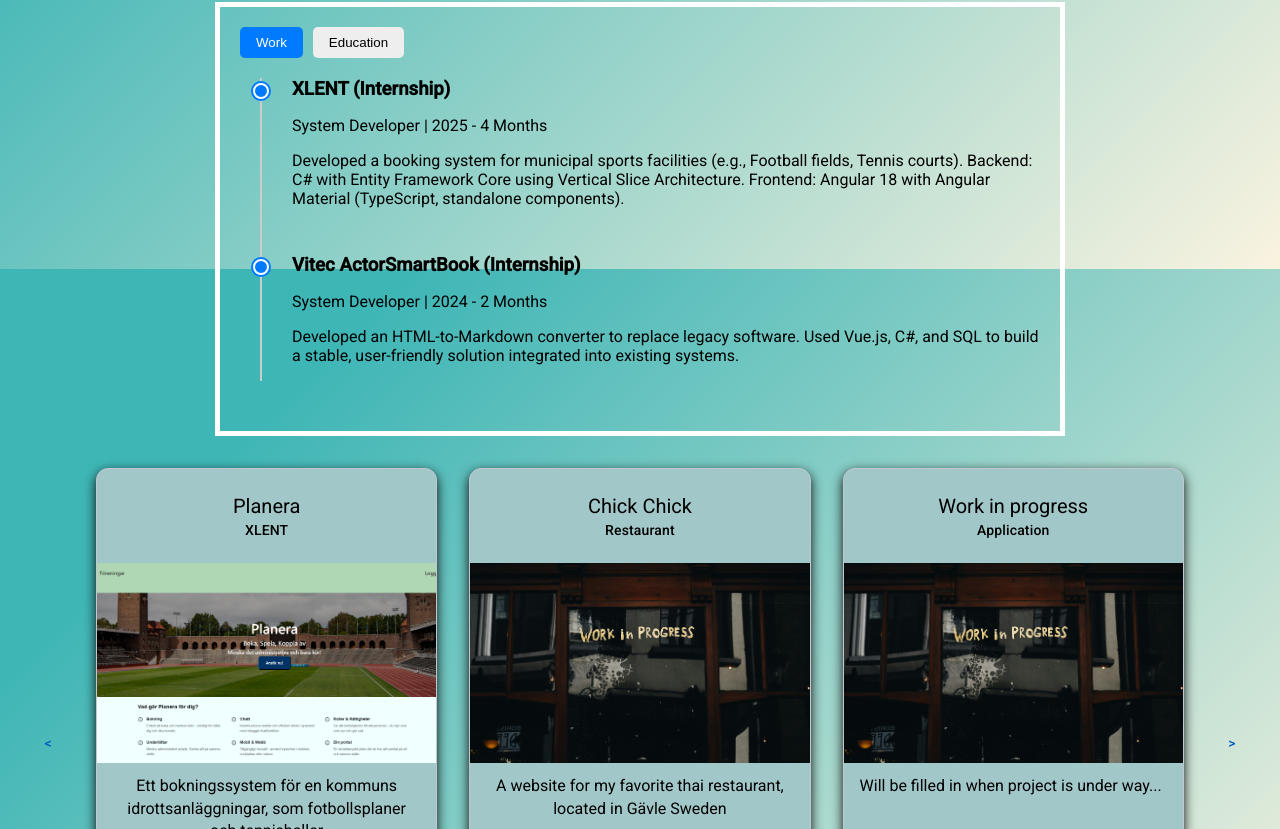
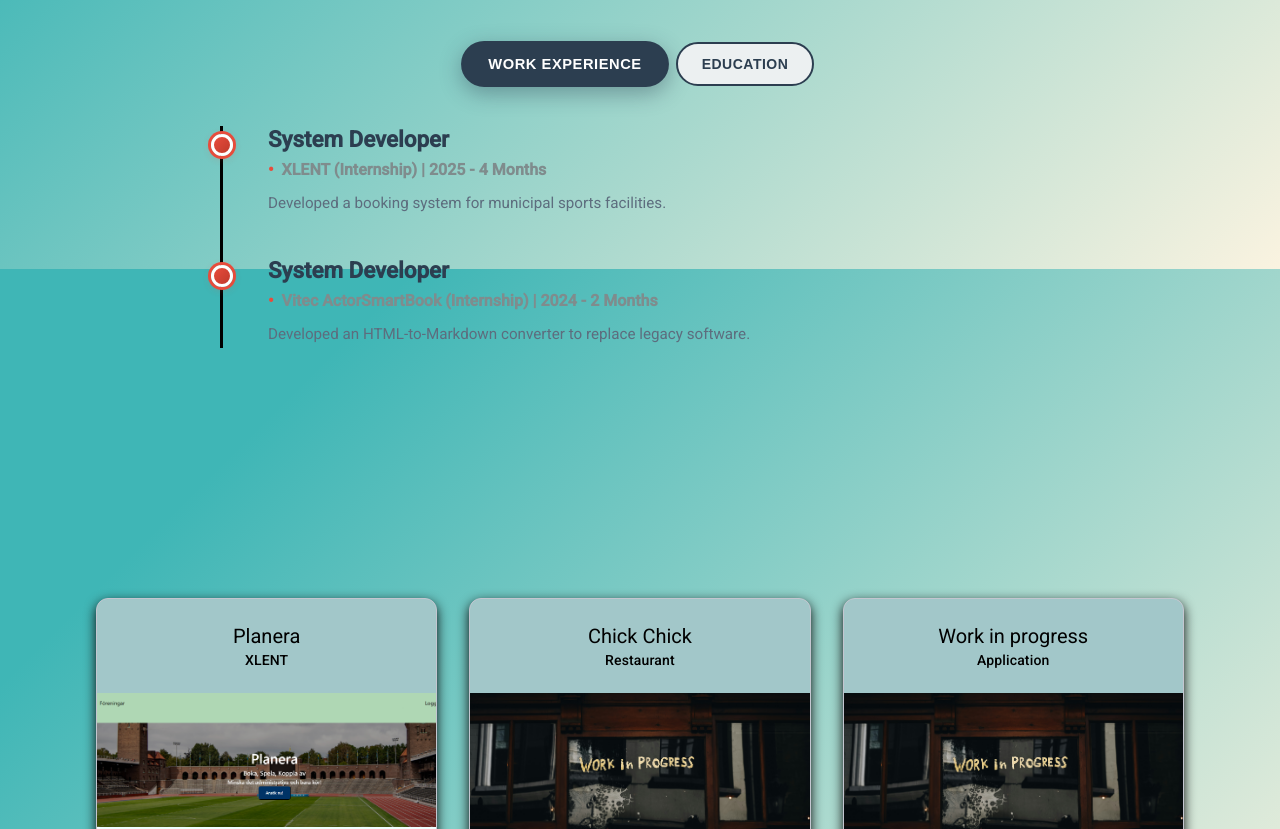
Before and after one commit to Palmen01/portfolio, an Angular app: page / in a window 1280 px wide. Shown: the part 1331-2160 px from the top of the page. Built offline with nearby package versions, Linux system fonts and the light colour scheme.

Commit message:
experience animations template

```diff
--- a/src/app/carousel/carousel.component.ts
+++ b/src/app/carousel/carousel.component.ts
@@ -28,7 +28,7 @@ export class CarouselComponent {
       title: 'Planera',
       subtitle: 'XLENT',
       image: 'Planera.PNG',
-      description: 'Ett bokningssystem för en kommuns idrottsanläggningar, som fotbollsplaner och tennishallar',
+      description: 'Booking system for municipal sports facilities such as Football Fields',
       git: "https://github.com/Palmen01",
       web: "https://jolly-coast-004c6b20f.6.azurestaticapps.net/home",
     },
--- a/src/app/experience/experience.component.css
+++ b/src/app/experience/experience.component.css
@@ -1,59 +1,253 @@
 .experience-section {
-  padding: 20px;
-  max-width: 800px;
+  padding: 40px 30px;
+  max-width: 900px;
   margin: auto;
-  border: solid white 5px;
+
 }
 
+/* Button Styling Improvements */
 .toggle-buttons {
   display: flex;
-  gap: 10px;
-  margin-bottom: 20px;
+  gap: 12px;
+  margin-bottom: 40px;
+  justify-content: center;
+
+  .toggle-btn {
+    padding: 12px 24px;
+    border: 2px solid #2c3e50;
+    background-color: #ecf0f1;
+    color: #2c3e50;
+    cursor: pointer;
+    border-radius: 25px;
+    font-weight: 600;
+    font-size: 14px;
+    letter-spacing: 0.5px;
+    position: relative;
+    overflow: hidden;
+    transition: all 0.3s cubic-bezier(0.4, 0, 0.2, 1);
+    text-transform: uppercase;
+
+    &::before {
+      content: '';
+      position: absolute;
+      top: 0;
+      left: -100%;
+      width: 100%;
+      height: 100%;
+      background: linear-gradient(90deg, transparent, rgba(255,255,255,0.4), transparent);
+      transition: left 0.5s;
+    }
+
+    &:hover {
+      background-color: #34495e;
+      color: white;
+      transform: translateY(-2px);
+      box-shadow: 0 8px 25px rgba(52, 73, 94, 0.3);
+
+      &::before {
+        left: 100%;
+      }
+    }
+
+    &.active {
+      background-color: #2c3e50;
+      color: white;
+      transform: scale(1.05);
+      box-shadow: 0 6px 20px rgba(44, 62, 80, 0.4);
+    }
+
+    &:active {
+      transform: translateY(0) scale(0.98);
+    }
+  }
 }
 
-button {
-  padding: 8px 16px;
-  border: none;
-  background-color: #eee;
-  cursor: pointer;
-  border-radius: 5px;
+/* Section Transitions */
+.section-container {
+  position: relative;
+  min-height: 400px;
 }
 
-button.active {
-  background-color: #007bff;
-  color: white;
+.timeline {
+  position: relative;
+  margin-left: 30px;
+  border-left: 3px solid black;
+  padding-left: 30px;
+
+  &.work {
+    border-left-color: black;
+  }
 }
 
-/* Timeline Layout */
-.timeline {
-  position: relative;
-  margin-left: 20px;
-  border-left: 2px solid #ccc;
-  padding-left: 20px;
-}
-
+/* Timeline Items with Stagger Animation */
 .timeline-item {
   display: flex;
   position: relative;
-  margin-bottom: 30px;
+  margin-bottom: 40px;
+  opacity: 0;
+  transform: translateX(-30px);
+  animation: slideInLeft 0.6s ease-out forwards;
+  transition: all 0.3s ease;
+
+  &:nth-child(1) { animation-delay: 0.1s; }
+  &:nth-child(2) { animation-delay: 0.2s; }
+  &:nth-child(3) { animation-delay: 0.3s; }
+  &:nth-child(4) { animation-delay: 0.4s; }
+  &:nth-child(5) { animation-delay: 0.5s; }
+
+  &:hover {
+    transform: translateX(5px);
+    background-color: rgba(52, 152, 219, 0.05);
+    border-radius: 8px;
+    padding: 15px;
+    margin-left: -15px;
+    box-shadow: 0 4px 15px rgba(52, 152, 219, 0.1);
+
+    .timeline-marker {
+      transform: scale(1.3);
+      box-shadow: 0 0 0 3px #3498db, 0 4px 15px rgba(52, 152, 219, 0.5);
+    }
+
+    .timeline-content h3 {
+      color: #3498db;
+    }
+
+    .timeline-content li {
+      color: #34495e;
+    }
+  }
 }
 
+/* Work section hover styles */
+.timeline.work .timeline-item:hover {
+  background-color: rgba(231, 76, 60, 0.05);
+  box-shadow: 0 4px 15px rgba(231, 76, 60, 0.1);
+
+  .timeline-marker {
+    box-shadow: 0 0 0 3px #e74c3c, 0 4px 15px rgba(231, 76, 60, 0.5);
+  }
+
+  .timeline-content h3 {
+    color: #e74c3c;
+  }
+}
+
+/* Enhanced Timeline Markers */
 .timeline-marker {
   position: absolute;
-  left: -29px;
-  top: 5px;
-  width: 12px;
-  height: 12px;
-  background-color: #007bff;
+  left: -42px;
+  top: 8px;
+  width: 16px;
+  height: 16px;
+  background: linear-gradient(135deg, #3498db, #2980b9);
   border-radius: 50%;
-  border: 2px solid white;
-  box-shadow: 0 0 0 2px #007bff;
+  border: 3px solid white;
+  box-shadow: 0 0 0 3px #3498db, 0 2px 8px rgba(52, 152, 219, 0.3);
+  transition: all 0.3s ease;
+  z-index: 2;
 }
 
-.timeline-content {
-  padding-left: 10px;
+.timeline.work .timeline-marker {
+  background: linear-gradient(135deg, #e74c3c, #c0392b);
+  box-shadow: 0 0 0 3px #e74c3c, 0 2px 8px rgba(231, 76, 60, 0.3);
 }
 
-.timeline-content h3 {
-  margin: 0;
+/* Typography & Content Styling */
+.timeline-content {
+  padding-left: 15px;
+  flex-grow: 1;
+
+  h3 {
+    margin: 0 0 8px 0;
+    font-size: 1.4rem;
+    font-weight: 700;
+    color: #2c3e50;
+    transition: color 0.3s ease;
+  }
+
+  .position-period {
+    font-size: 1rem;
+    font-weight: 600;
+    color: #7f8c8d;
+    margin-bottom: 12px;
+    display: flex;
+    align-items: center;
+    gap: 8px;
+
+    &::before {
+      content: '•';
+      color: #3498db;
+      font-weight: bold;
+    }
+  }
+
+  .description {
+    font-size: 0.95rem;
+    color: #5d6d7e;
+    line-height: 1.7;
+    margin-top: 8px;
+  }
+
+  ul {
+    margin-top: 12px;
+    padding-left: 20px;
+
+    li {
+      color: #5d6d7e;
+      margin-bottom: 6px;
+      position: relative;
+      transition: color 0.3s ease;
+
+      &::marker {
+        color: #3498db;
+      }
+    }
+  }
 }
+
+.timeline.work .timeline-content {
+  .position-period::before {
+    color: #e74c3c;
+  }
+
+  li::marker {
+    color: #e74c3c;
+  }
+}
+
+/* Animations */
+@keyframes slideInLeft {
+  from {
+    opacity: 0;
+    transform: translateX(-50px);
+  }
+  to {
+    opacity: 1;
+    transform: translateX(0);
+  }
+}
+
+/* Responsive Design */
+@media (max-width: 768px) {
+  .experience-section {
+    padding: 20px 15px;
+  }
+
+  .timeline {
+    margin-left: 20px;
+    padding-left: 20px;
+  }
+
+  .timeline-marker {
+    left: -32px;
+  }
+
+  .toggle-buttons {
+    flex-direction: column;
+    align-items: center;
+
+    .toggle-btn {
+      width: 200px;
+    }
+  }
+}
--- a/src/app/experience/experience.component.html
+++ b/src/app/experience/experience.component.html
@@ -1,30 +1,32 @@
 <div class="experience-section">
     <div class="toggle-buttons">
-        <button (click)="showSection('work')" [class.active]="activeSection === 'work'">
-            Work
+        <button (click)="showSection('work')" [class.active]="activeSection === 'work'" class="toggle-btn">
+            Work Experience
         </button>
-        <button (click)="showSection('education')" [class.active]="activeSection === 'education'">
+        <button (click)="showSection('education')" [class.active]="activeSection === 'education'" class="toggle-btn">
             Education
         </button>
     </div>
 
-    <div *ngIf="activeSection === 'work'" class="timeline">
-        <div *ngFor="let job of workList" class="timeline-item">
+    <div class="section-container">
+        <div *ngIf="activeSection === 'work'" class="timeline work" [@slideIn]>
+            <div *ngFor="let job of workList; let i = index" class="timeline-item" [style.animation-delay.s]="i * 0.1">
                 <div class="timeline-marker"></div>
                 <div class="timeline-content">
-                <h3>{{ job.company }}</h3>
-                <p>{{ job.position }} | {{ job.period }}</p>
-                <p>{{ job.description }}</p>
+                    <h3>{{ job.position }}</h3>
+                    <div class="position-period">{{ job.company }} | {{ job.period }}</div>
+                    <div class="description">{{ job.description }}</div>
                 </div>
             </div>
         </div>
 
-    <div *ngIf="activeSection === 'education'" class="timeline">
-        <div *ngFor="let edu of educationList" class="timeline-item">
+        <div *ngIf="activeSection === 'education'" class="timeline education" [@slideIn]>
+            <div *ngFor="let edu of educationList; let i = index" class="timeline-item"
+                [style.animation-delay.s]="i * 0.1">
                 <div class="timeline-marker"></div>
                 <div class="timeline-content">
-                <h3>{{ edu.institution }}</h3>
-                <p>{{ edu.degree }} | {{ edu.period }}</p>
+                    <h3>{{ edu.degree }}</h3>
+                    <div class="position-period">{{ edu.institution }} | {{ edu.period }}</div>
                     <ul *ngIf="edu.description.length">
                         <li *ngFor="let item of edu.description">{{ item }}</li>
                     </ul>
@@ -32,3 +34,4 @@
             </div>
         </div>
     </div>
+</div>
--- a/src/app/experience/experience.component.ts
+++ b/src/app/experience/experience.component.ts
@@ -1,16 +1,63 @@
+// experience.component.ts
 import { NgIf, NgFor } from '@angular/common';
 import { Component } from '@angular/core';
+import { trigger, transition, style, animate } from '@angular/animations';
+
+interface WorkExperience {
+  company: string;
+  position: string;
+  period: string;
+  description: string;
+}
+
+interface Education {
+  institution: string;
+  degree: string;
+  period: string;
+  description: string[];
+}
 
 @Component({
   selector: 'app-experience',
   imports: [NgIf, NgFor],
+  template: ``,
   templateUrl: './experience.component.html',
-  styleUrl: './experience.component.css'
+  styleUrl: './experience.component.css',
+   animations: [
+    trigger('slideIn', [
+      transition(':enter', [
+        style({ opacity: 0, transform: 'translateY(20px)', position: 'absolute', width: '100%' }),
+        animate('400ms cubic-bezier(0.4, 0, 0.2, 1)',
+          style({ opacity: 1, transform: 'translateY(0)' })),
+        style({ position: 'relative' })
+      ]),
+      transition(':leave', [
+        style({ position: 'absolute', width: '100%' }),
+        animate('300ms ease-in',
+          style({ opacity: 0, transform: 'translateY(-20px)' }))
+      ])
+    ])
+  ]
 })
 export class ExperienceComponent {
   activeSection: 'work' | 'education' = 'work';
 
-  educationList = [
+  workList: WorkExperience[] = [
+    {
+      company: 'XLENT (Internship)',
+      position: 'System Developer',
+      period: '2025 - 4 Months',
+      description: 'Developed a booking system for municipal sports facilities.'
+    },
+    {
+      company: 'Vitec ActorSmartBook (Internship)',
+      position: 'System Developer',
+      period: '2024 - 2 Months',
+      description: 'Developed an HTML-to-Markdown converter to replace legacy software.'
+    }
+  ];
+
+  educationList: Education[] = [
     {
       institution: 'Teknikhögskolan Gävle',
       degree: '.Net Developer',
@@ -22,24 +69,9 @@ export class ExperienceComponent {
         'Secure App Analysis, Planning & Delivery',
         'Framework Development & Algorithms',
         'Agile Workflows, Version Control & Testing',
-        'UX, Human-Computer Interaction (HCI) & CSCW'
+        'UX, UI'
       ]
-    },
-  ];
-
-  workList = [
-    {
-      company: 'XLENT (Internship)',
-      position: 'System Developer',
-      period: '2025 - 4 Months',
-      description: 'Developed a booking system for municipal sports facilities (e.g., Football fields, Tennis courts). Backend: C# with Entity Framework Core using Vertical Slice Architecture. Frontend: Angular 18 with Angular Material (TypeScript, standalone components).'
-    },
-    {
-      company: 'Vitec ActorSmartBook (Internship)',
-      position: 'System Developer',
-      period: '2024 - 2 Months',
-      description: 'Developed an HTML-to-Markdown converter to replace legacy software. Used Vue.js, C#, and SQL to build a stable, user-friendly solution integrated into existing systems.'
-    },
+    }
   ];
 
   showSection(section: 'education' | 'work') {
```
Lines whose indentation alone changed are shown as unchanged.
